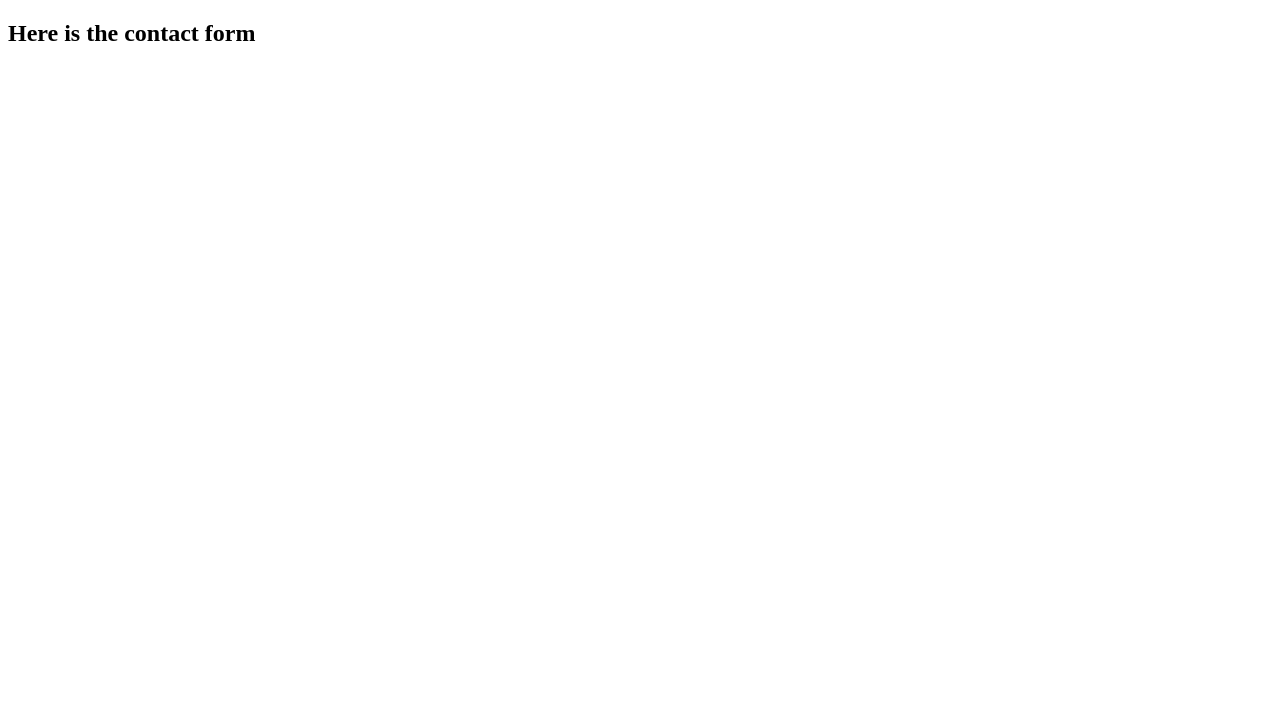
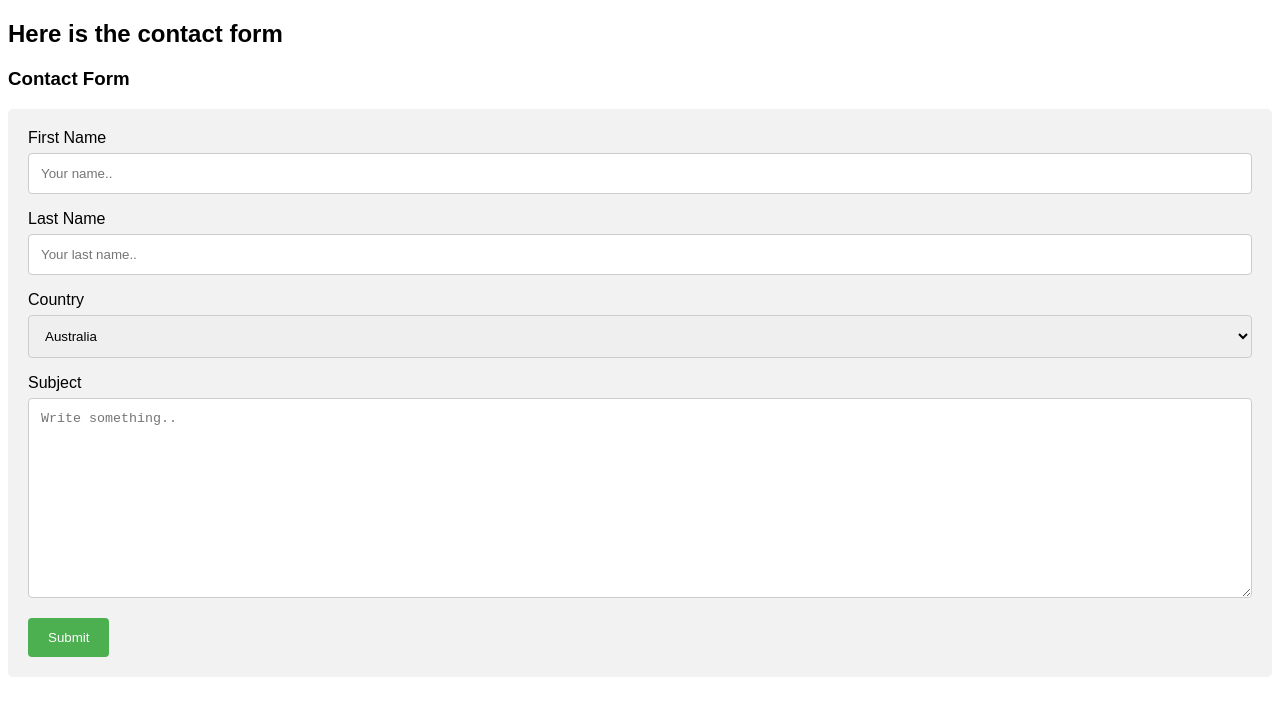
Before and after one commit to deanmaher/branchmerge, a plain HTML site: page contact.html in a window 1280 px wide. Drawn offline with Linux system fonts and the light colour scheme.

Commit message:
finished contact form

```diff
--- a/contact.html
+++ b/contact.html
@@ -10,5 +10,65 @@
     <h2>
         Here is the contact form
     </h2>
+    <style>
+        body {font-family: Arial, Helvetica, sans-serif;}
+        * {box-sizing: border-box;}
+
+        input[type=text], select, textarea {
+          width: 100%;
+          padding: 12px;
+          border: 1px solid #ccc;
+          border-radius: 4px;
+          box-sizing: border-box;
+          margin-top: 6px;
+          margin-bottom: 16px;
+          resize: vertical;
+        }
+
+        input[type=submit] {
+          background-color: #4CAF50;
+          color: white;
+          padding: 12px 20px;
+          border: none;
+          border-radius: 4px;
+          cursor: pointer;
+        }
+
+        input[type=submit]:hover {
+          background-color: #45a049;
+        }
+
+        .container {
+          border-radius: 5px;
+          background-color: #f2f2f2;
+          padding: 20px;
+        }
+        </style>
+        </head>
+        <body>
+
+        <h3>Contact Form</h3>
+
+        <div class="container">
+          <form action="/action_page.php">
+            <label for="fname">First Name</label>
+            <input type="text" id="fname" name="firstname" placeholder="Your name..">
+
+            <label for="lname">Last Name</label>
+            <input type="text" id="lname" name="lastname" placeholder="Your last name..">
+
+            <label for="country">Country</label>
+            <select id="country" name="country">
+              <option value="australia">Australia</option>
+              <option value="canada">Canada</option>
+              <option value="usa">USA</option>
+            </select>
+
+            <label for="subject">Subject</label>
+            <textarea id="subject" name="subject" placeholder="Write something.." style="height:200px"></textarea>
+
+            <input type="submit" value="Submit">
+          </form>
+        </div>
 </body>
 </html>
```
